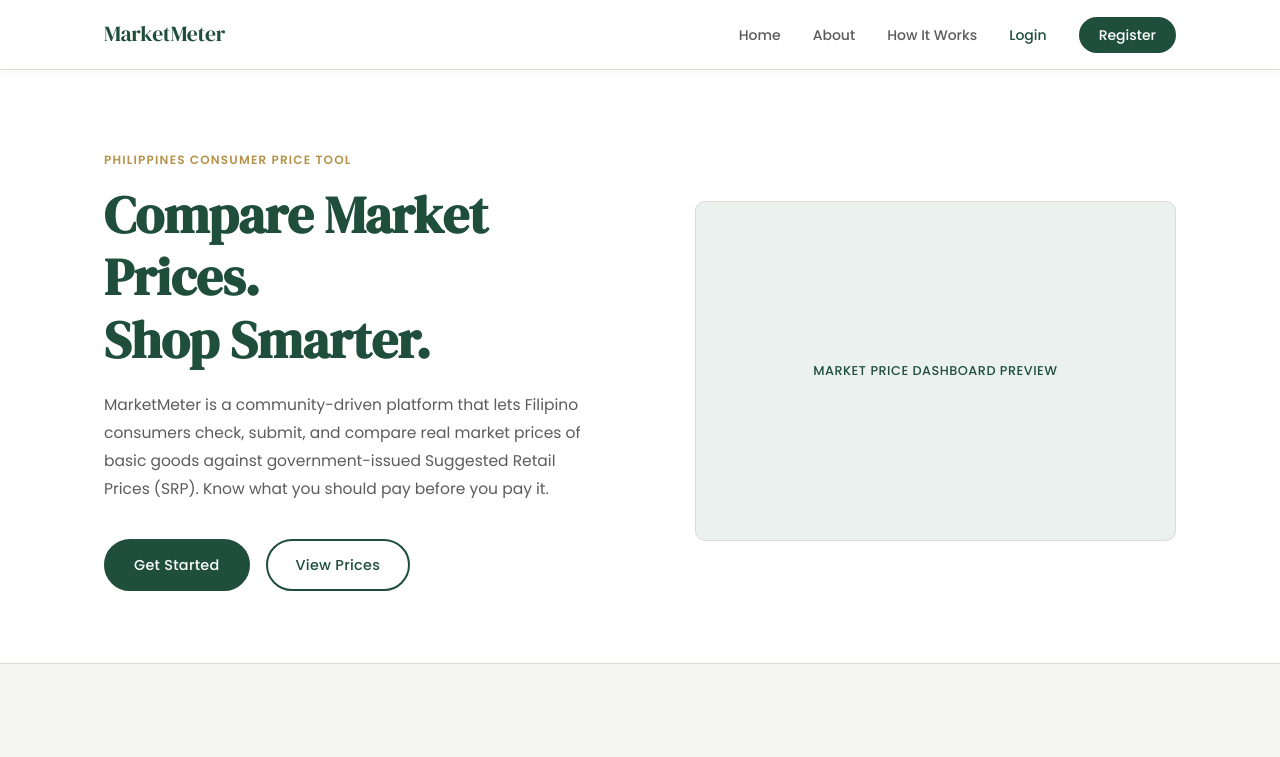
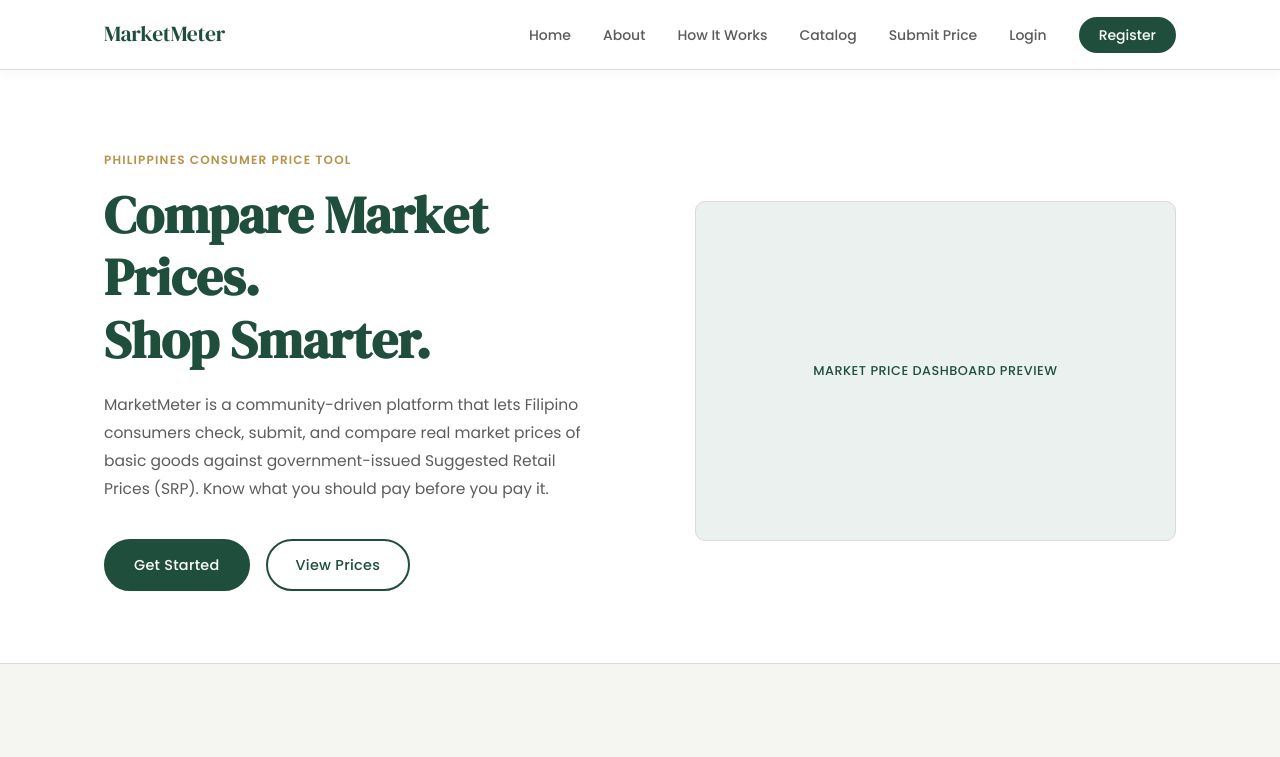
Before and after one commit to RedzerRiley/MarketMeter, a plain HTML site: page index.html in a window 1280 px wide. Shown: the top 757 px of the page. Drawn offline with Linux system fonts and the light colour scheme.

Commit message:
Updated navigation block links

```diff
--- a/index.html
+++ b/index.html
@@ -17,12 +17,16 @@
       <a href="#" class="logo">MarketMeter</a>
       <nav>
         <ul class="nav-links">
-          <li><a href="#">Home</a></li>
-          <li><a href="#about">About</a></li>
-          <li><a href="#how-it-works">How It Works</a></li>
-          <li><a href="marketmeter/login.html" class="nav-login">Login</a></li>
-          <li><a href="marketmeter/register.html" class="nav-register">Register</a></li>
-        </ul>
+  <li><a href="#">Home</a></li>
+  <li><a href="#about">About</a></li>
+  <li><a href="#how-it-works">How It Works</a></li>
+
+  <li><a href="marketmeter/dashboard.html">Catalog</a></li>
+  <li><a href="marketmeter/submit-price.html">Submit Price</a></li>
+
+  <li><a href="marketmeter/login.html">Login</a></li>
+  <li><a href="marketmeter/register.html" class="nav-register">Register</a></li>
+      </ul>
       </nav>
     </div>
   </header>
```
